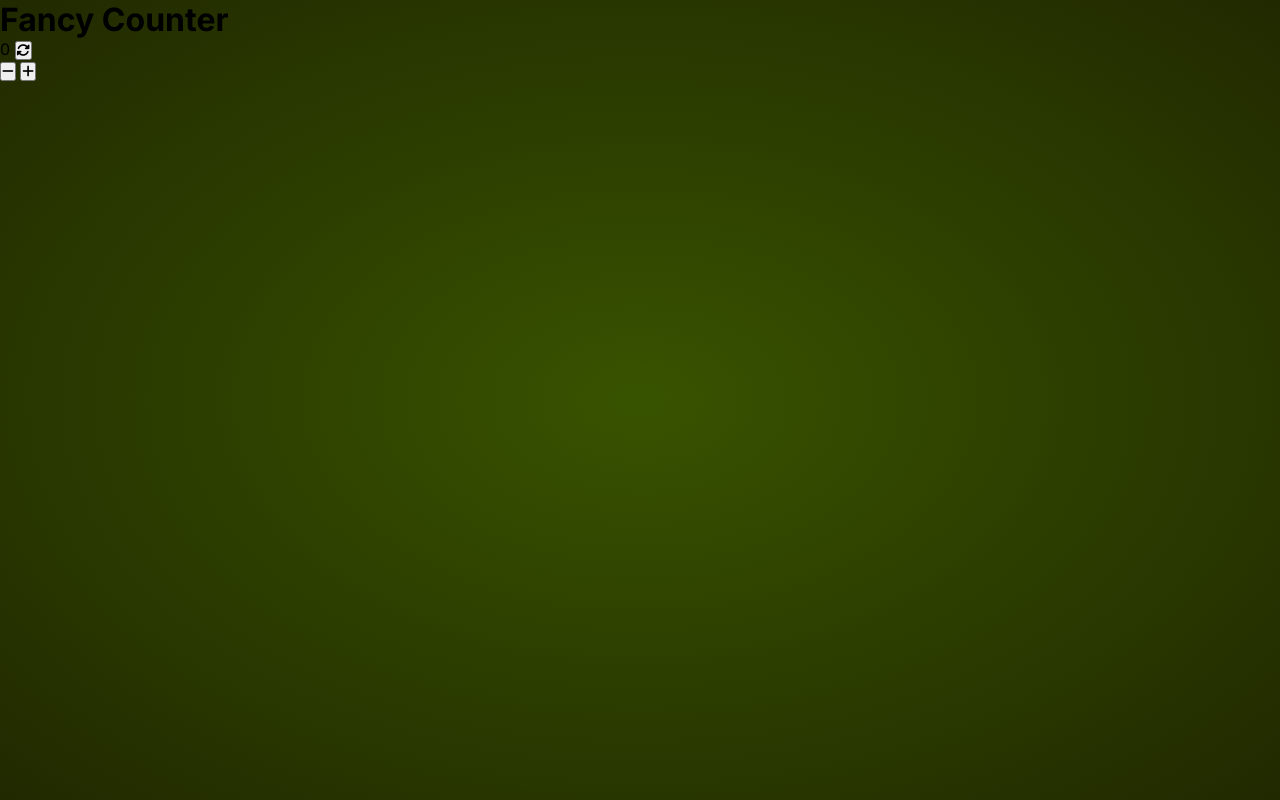
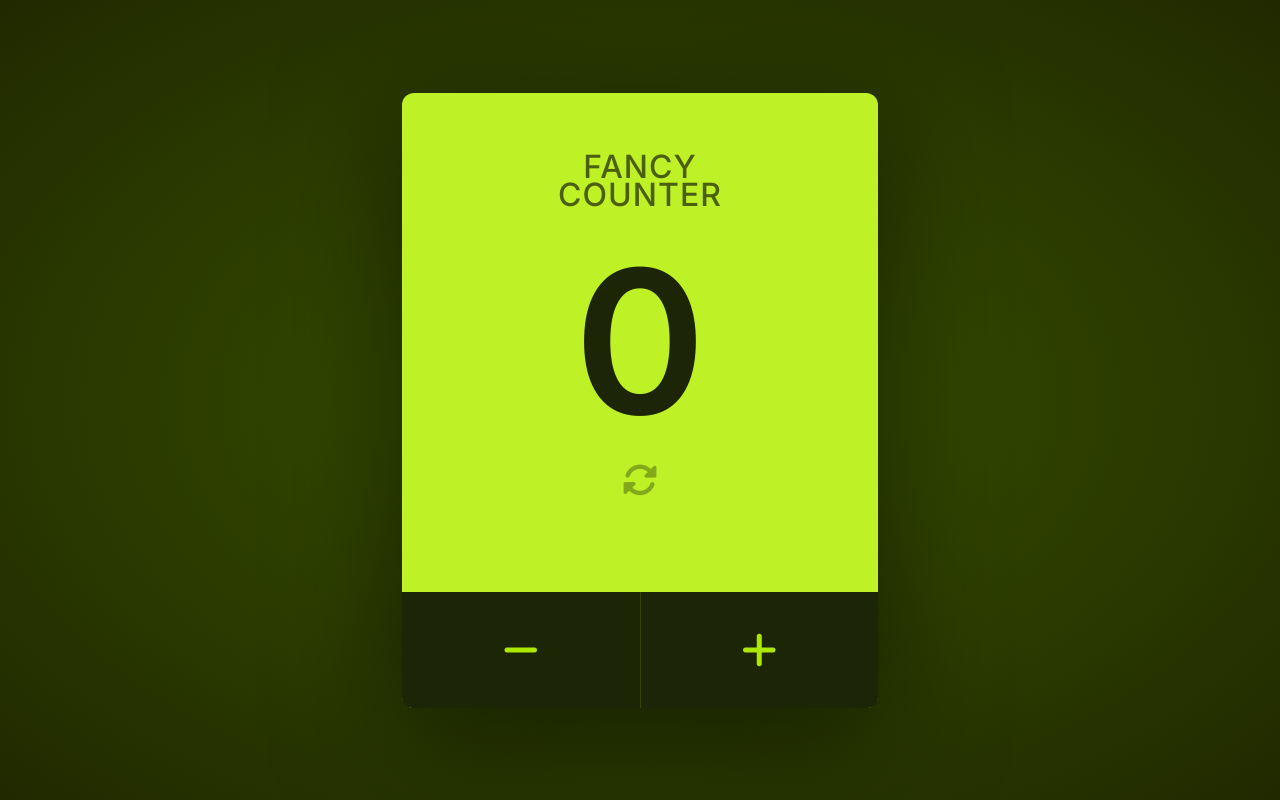
Before and after one commit to Abhisach687/CounterApp, a plain HTML site: page index.html in a window 1280 px wide. Drawn offline with Linux system fonts and the light colour scheme.

Commit message:
design completed

```diff
--- a/style.css
+++ b/style.css
@@ -8,4 +8,113 @@ body {
   font-family: "Inter", sans-serif;
   height: 100vh;
   background-image: radial-gradient(ellipse, #385300, #212900);
+  display: flex;
+  justify-content: center;
+  align-items: center;
 }
+
+button {
+  all: unset;
+}
+
+.counter {
+  background-color: #bef227;
+  width: 476px;
+  height: 615px;
+  border-radius: 12px;
+  box-shadow: 0 25px 121px rgba(0, 0, 0, 0.5);
+  display: flex;
+  flex-direction: column;
+  align-items: center;
+}
+
+.counter__title {
+  opacity: 0.6;
+  text-transform: uppercase;
+  letter-spacing: 1px;
+  width: 200px;
+  text-align: center;
+  line-height: 0.9;
+  font-weight: 500;
+  font-size: 32px;
+  margin-top: 60px;
+}
+
+.counter__value {
+  color: #1d2507;
+  font-size: 200px;
+  font-weight: 600;
+  margin-top: 10px;
+}
+
+.counter__reset-button {
+  cursor: pointer;
+}
+
+.counter__reset-icon {
+  opacity: 0.3;
+  font-size: 35px;
+  transition: all 0.4s;
+}
+
+.counter__reset-icon:hover {
+  opacity: 0.5;
+}
+.counter__buttons {
+  background-color: #1d2507;
+  height: 116px;
+  width: 100%;
+  margin-top: auto;
+  border-bottom-right-radius: 10px;
+  border-bottom-left-radius: 10px;
+  display: flex;
+}
+
+.counter__button {
+  flex: 1;
+  display: flex;
+  justify-content: center;
+  align-items: center;
+  cursor: pointer;
+  transition: all 0.4s;
+}
+
+.counter__button:hover {
+  background-color: #212b06;
+}
+
+.counter__button--decrease {
+}
+
+.counter__button--increase {
+  border-left: 1px solid rgba(189, 254, 0, 0.15);
+}
+
+.counter__icon {
+  color: #bdfe00;
+  opacity: 0.9;
+  font-size: 40px;
+}
+
+.counter__icon--minus {
+}
+
+.counter__icon--plus {
+}
+
+@media (max-width: 680px) or (max-height: 730px) {
+  .counter {
+    width: 100%;
+    height: 100%;
+    border-radius: 0;
+  }
+
+  .counter__title {
+    margin-top: 100px;
+  }
+
+  .counter__buttons {
+    border-bottom-left-radius: 0;
+    border-bottom-right-radius: 0;
+  }
+}
```
